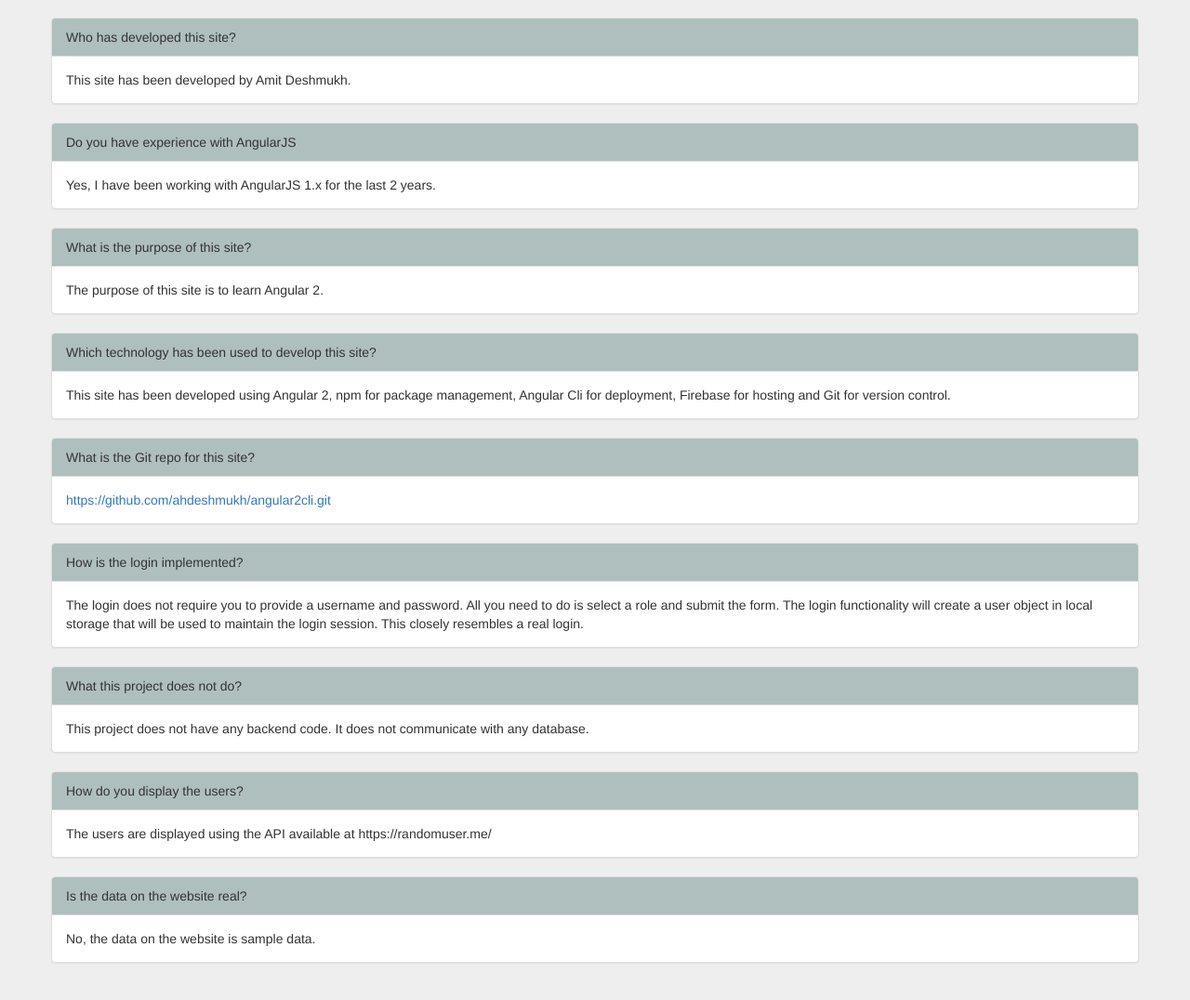
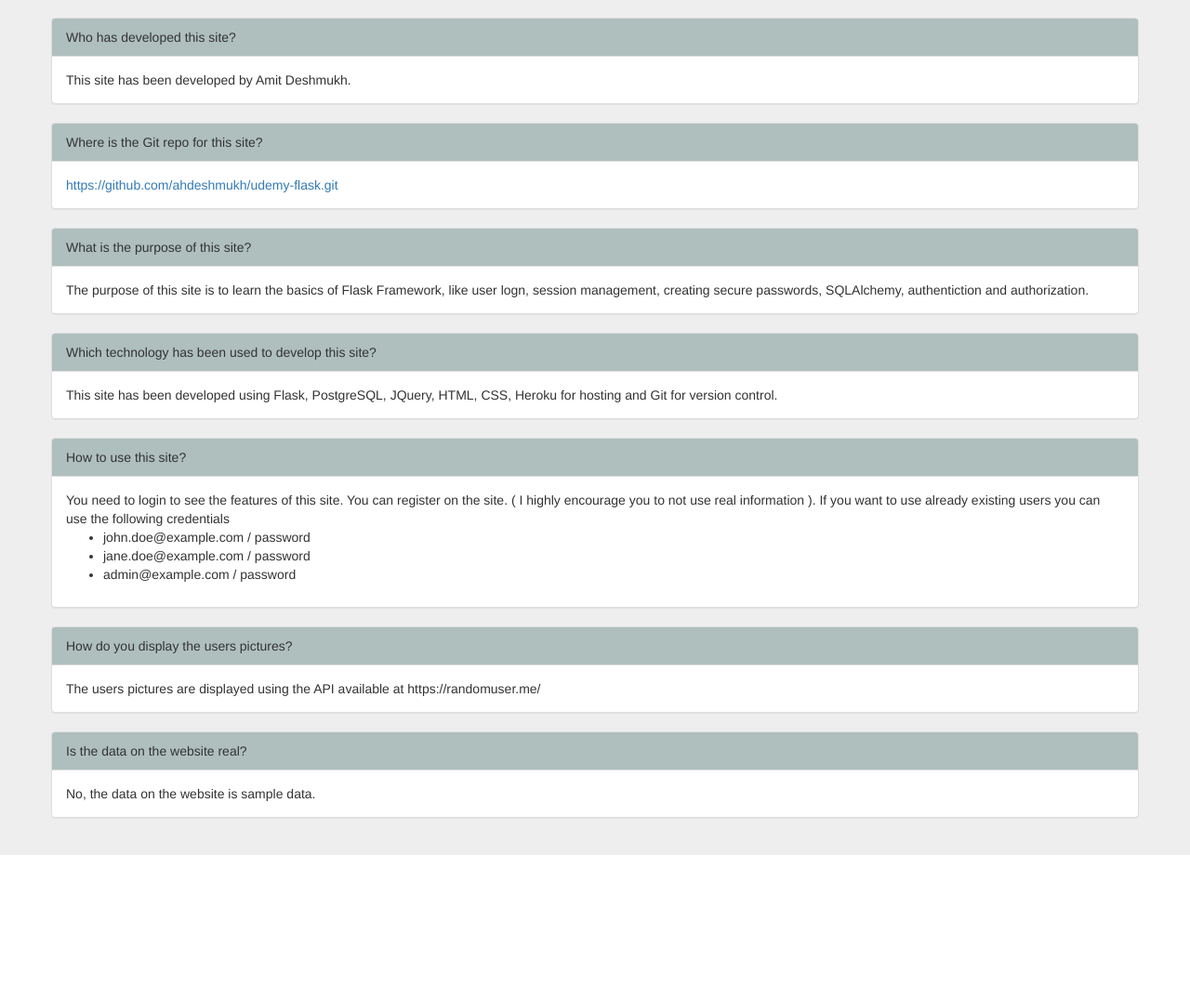
Before and after one commit to ahdeshmukh/udemy-flask, a Flask app: page /about in a window 1280 px wide. Shown: the part 51-1127 px from the top of the page at 93% size. After the commit the page ends 971 px from the top, so only its background shows below. Run offline with Flask 2, Linux system fonts and the light colour scheme; some libraries are stand-ins or nearby versions.

Commit message:
updates to About page

```diff
--- a/templates/about.html
+++ b/templates/about.html
@@ -12,10 +12,10 @@
     </div>
     <div class="panel panel-default">
         <div class="panel-heading about-panel-heading">
-        Do you have experience with AngularJS
+            Where is the Git repo for this site?
         </div>
         <div class="panel-body about-panel-body">
-        Yes, I have been working with AngularJS 1.x for the last 2 years.
+            <a target="_blank" href="https://github.com/ahdeshmukh/udemy-flask.git">https://github.com/ahdeshmukh/udemy-flask.git</a>
         </div>
     </div>
     <div class="panel panel-default">
@@ -23,7 +23,7 @@
             What is the purpose of this site?
         </div>
         <div class="panel-body about-panel-body">
-        The purpose of this site is to learn Angular 2.
+            The purpose of this site is to learn the basics of Flask Framework, like user logn, session management, creating secure passwords, SQLAlchemy, authentiction and authorization.
         </div>
     </div>
     <div class="panel panel-default">
@@ -31,40 +31,29 @@
             Which technology has been used to develop this site?
         </div>
         <div class="panel-body about-panel-body">
-        This site has been developed using Angular 2, npm for package management, Angular Cli for deployment, Firebase for hosting and Git for version control.
+            This site has been developed using Flask, PostgreSQL, JQuery, HTML, CSS, Heroku for hosting and Git for version control.
         </div>
     </div>
     <div class="panel panel-default">
         <div class="panel-heading about-panel-heading">
-        What is the Git repo for this site?
+            How to use this site?
         </div>
         <div class="panel-body about-panel-body">
-        <a target="_blank" href="https://github.com/ahdeshmukh/angular2cli.git">https://github.com/ahdeshmukh/angular2cli.git</a>
+            You need to login to see the features of this site. You can register on the site. ( I highly encourage you to not use real information ).
+            If you want to use already existing users you can use the following credentials
+            <ul>
+                <li>john.doe@example.com / password</li>
+                <li>jane.doe@example.com / password</li>
+                <li>admin@example.com / password</li>
+            </ul>
         </div>
     </div>
     <div class="panel panel-default">
         <div class="panel-heading about-panel-heading">
-        How is the login implemented?
+            How do you display the users pictures?
       </div>
         <div class="panel-body about-panel-body">
-        The login does not require you to provide a username and password. All you need to do is select a role and submit the form.
-        The login functionality will create a user object in local storage that will be used to maintain the login session. This closely resembles a real login.
-      </div>
-    </div>
-    <div class="panel panel-default">
-      <div class="panel-heading about-panel-heading">
-        What this project does not do?
-      </div>
-      <div class="panel-body about-panel-body">
-        This project does not have any backend code. It does not communicate with any database.
-      </div>
-    </div>
-    <div class="panel panel-default">
-      <div class="panel-heading about-panel-heading">
-        How do you display the users?
-      </div>
-      <div class="panel-body about-panel-body">
-        The users are displayed using the API available at https://randomuser.me/
+            The users pictures are displayed using the API available at https://randomuser.me/
         </div>
     </div>
     <div class="panel panel-default">
```
Lines whose indentation alone changed are shown as unchanged.
